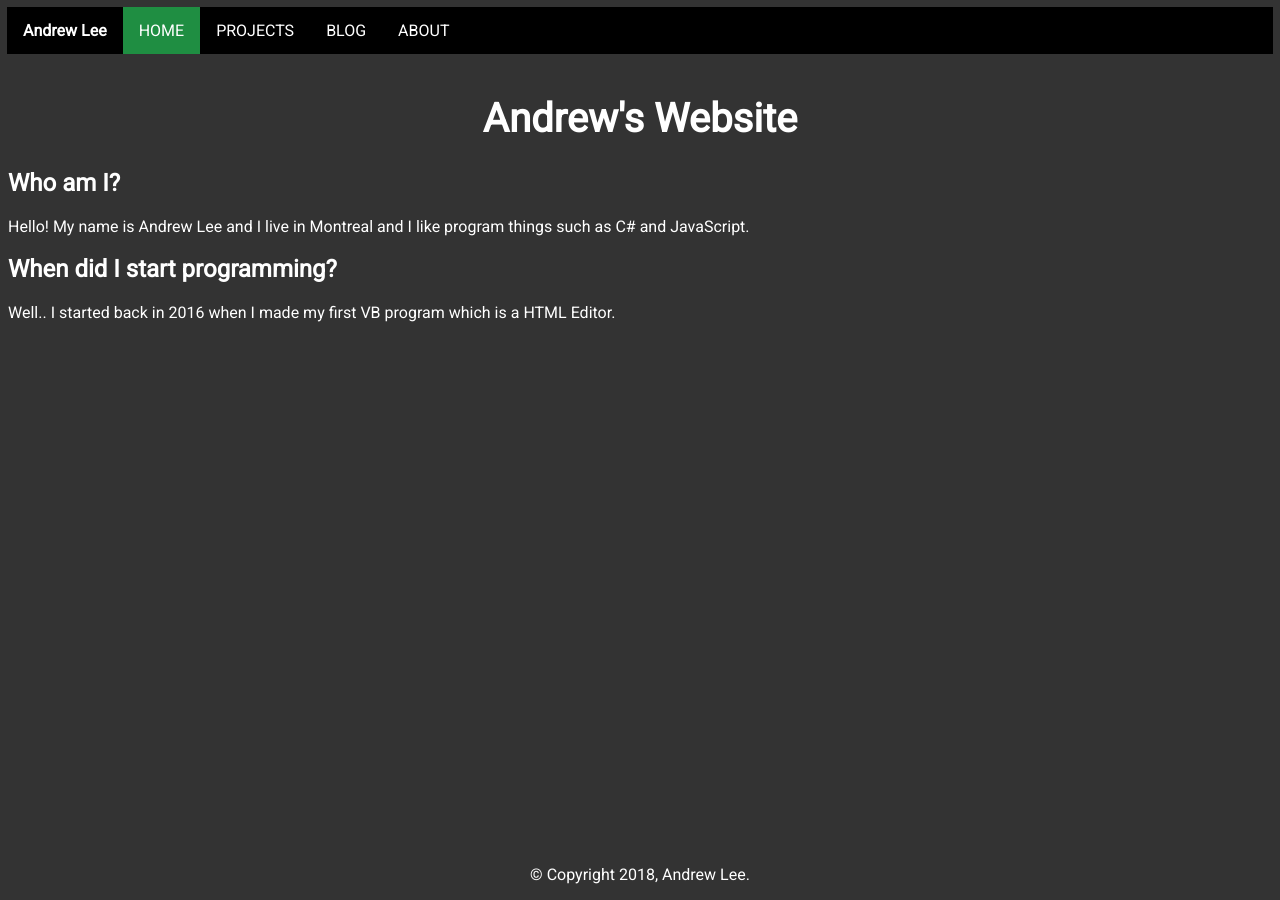
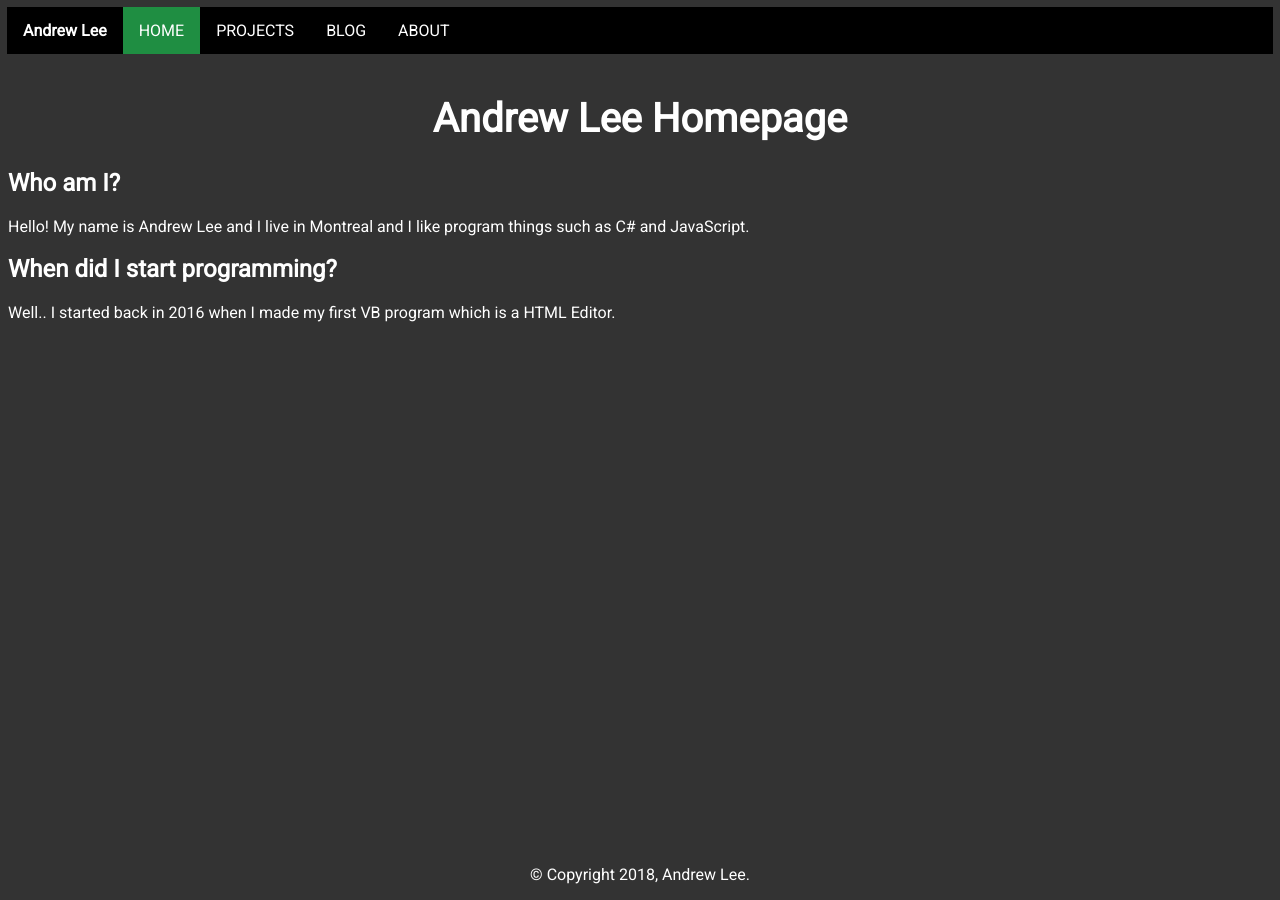
Before and after one commit to Alee14/personal-website, a Jekyll site: the page built from index.html, in a window 1280 px wide. Built offline with Jekyll 4.4.1, drawn with Linux system fonts in a browser that asks for light colours.

Commit message:
changed the name from Andrew's website to Andrew Lee

```diff
--- a/404.html
+++ b/404.html
@@ -1,10 +1,9 @@
 ---
-project: Andrew's Website
 ---
 <HTML>
   <HEAD>
   {% include heading.html %}
-    <TITLE>404 | Andrew Lee</TITLE>
+    <TITLE>404 | {{ site.title }}</TITLE>
   </HEAD>
 <BODY>
     {% include navigator.html %}
--- a/_config.yml
+++ b/_config.yml
@@ -13,7 +13,7 @@
 # you will see them accessed via {{ site.title }}, {{ site.email }}, and so on.
 # You can create any custom variable you would like, and they will be accessible
 # in the templates via {{ site.myvariable }}.
-title: Andrew's Website
+title: Andrew Lee
 email: alee14498@gmail.com
 description: >- # this means to ignore newlines until "baseurl:"
   Andrew's personal website
--- a/about.html
+++ b/about.html
@@ -1,15 +1,14 @@
 ---
-project: Andrew's Website
 ---
 
 <HTML>
   <HEAD>
     {% include heading.html %}
-    <TITLE>About | Andrew Lee</TITLE>
+    <TITLE>About | {{ site.title }}</TITLE>
   </HEAD>
 <BODY>
   {% include navigator.html %}
-<h1 class ="title">About Andrew</h1>
+<h1 class ="title">About {{ site.title }}</h1>
 <h2>Contact me</h2>
 <p>Email Address: {{ site.email }}</p>
 <p>GitHub: <a href="https://github.com/Alee14">Alee14</a></p>
--- a/blog.html
+++ b/blog.html
@@ -1,11 +1,10 @@
 ---
-project: Andrew's Website
 ---
 
 <HTML>
   <HEAD>
     {% include heading.html %}
-    <TITLE>Blog | Andrew Lee</TITLE>
+    <TITLE>Blog | {{ site.title }}</TITLE>
   </HEAD>
 <BODY>
   {% include navigator.html %}
--- a/index.html
+++ b/index.html
@@ -1,15 +1,15 @@
 ---
-project: Andrew's Website
+project: Andrew Lee
 ---
 
 <HTML>
   <HEAD>
     {% include heading.html %}
-    <TITLE>Home | Andrew Lee</TITLE>
+    <TITLE>Home | {{ site.title }}</TITLE>
   </HEAD>
 <BODY>
   {% include navigator.html %}
-<h1 class ="title">{{ site.title }}</h1>
+<h1 class ="title">{{ site.title }} Homepage</h1>
 <h2>Who am I?</h2>
 <p>Hello! My name is Andrew Lee and I live in Montreal and I like program things such as C# and JavaScript.</p>
 <h2>When did I start programming?</h2>
```
